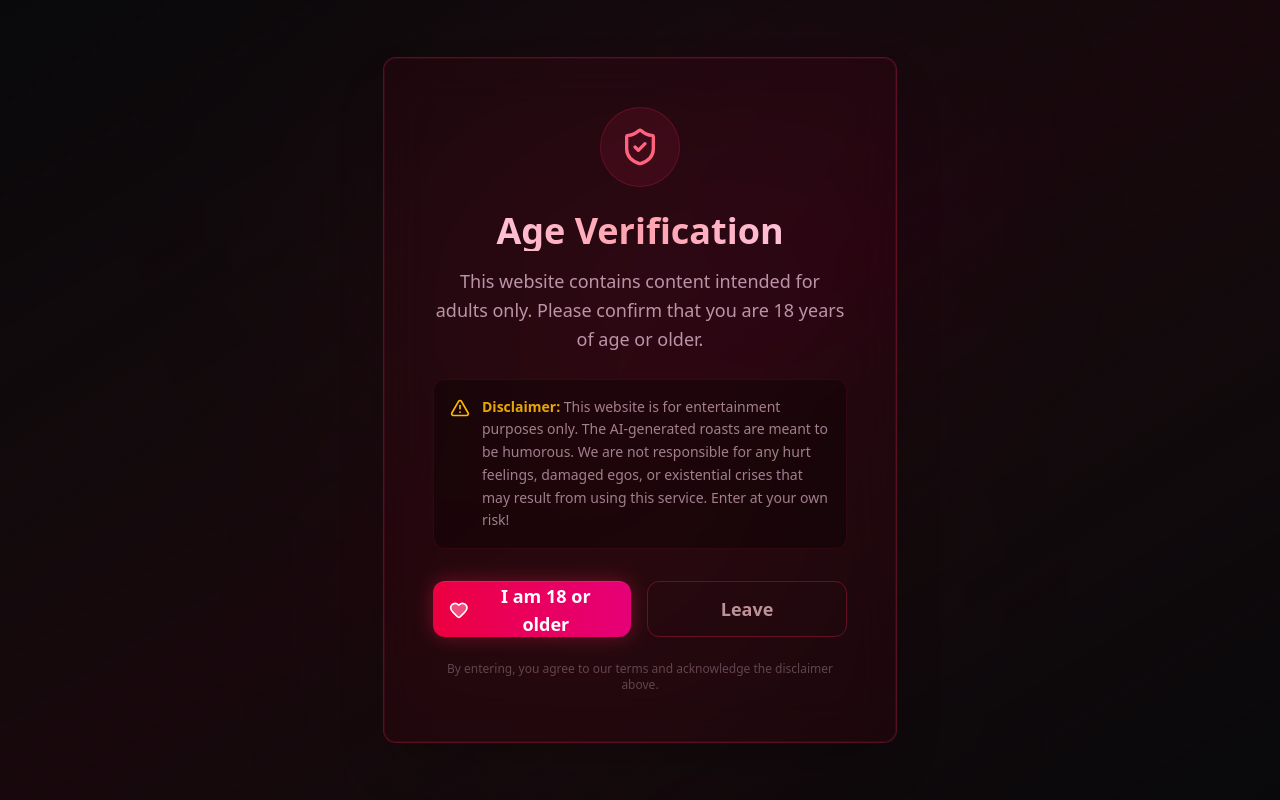
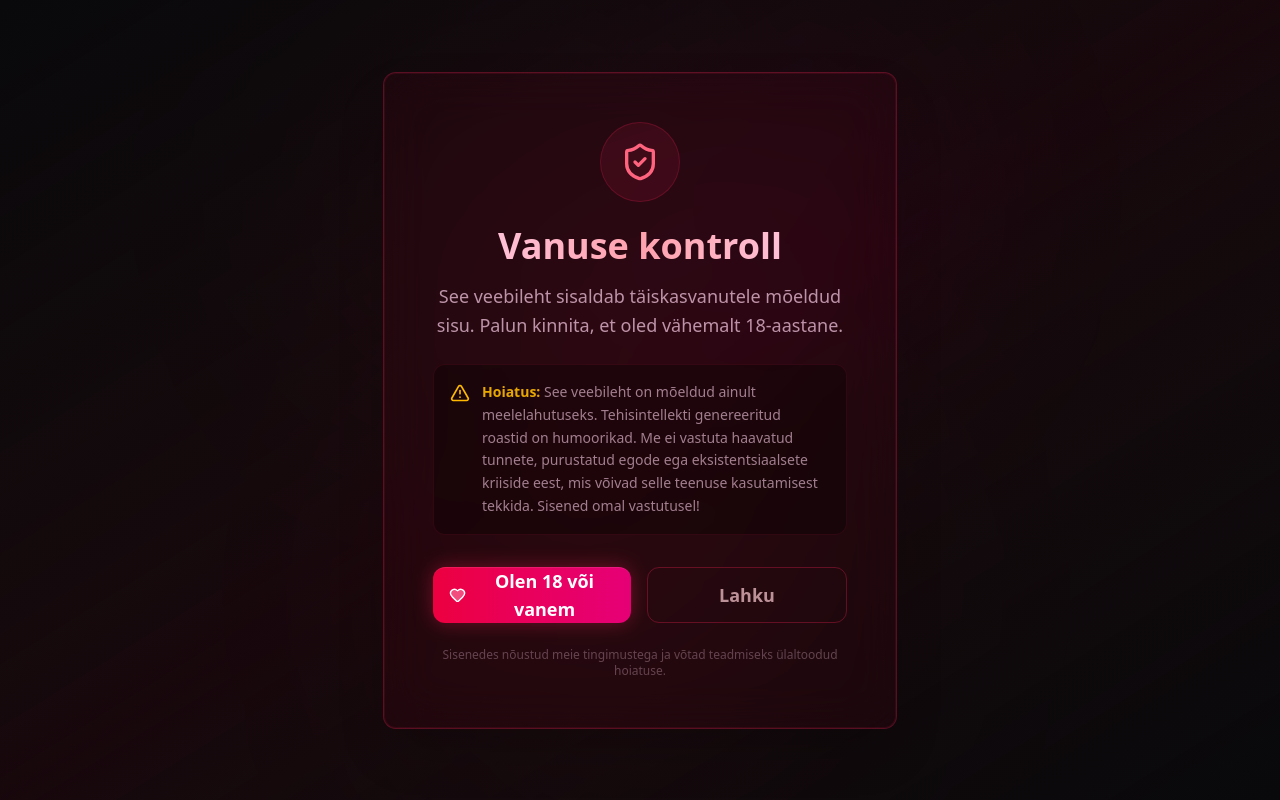
Before and after one commit to Kozippp/rizzrater, a Next.js app: page / in a window 1280 px wide. Built offline with nearby package versions, Linux system fonts and the light colour scheme; a web font is replaced by a local one.

Commit message:
Translate age verification to Estonian
- All text now in Estonian language
- Disclaimer, buttons, and descriptions translated

```diff
--- a/src/components/AgeVerification.tsx
+++ b/src/components/AgeVerification.tsx
@@ -75,12 +75,12 @@ export function AgeVerification({ children }: { children: React.ReactNode }) {
 
                 {/* Title */}
                 <h1 className="text-3xl md:text-4xl font-bold text-transparent bg-clip-text bg-gradient-to-r from-pink-200 via-rose-300 to-pink-200 mb-4">
-                  Age Verification
+                  Vanuse kontroll
                 </h1>
 
                 {/* Description */}
                 <p className="text-pink-200/70 text-lg mb-6 leading-relaxed">
-                  This website contains content intended for adults only. Please confirm that you are 18 years of age or older.
+                  See veebileht sisaldab täiskasvanutele mõeldud sisu. Palun kinnita, et oled vähemalt 18-aastane.
                 </p>
 
                 {/* Disclaimer */}
@@ -88,7 +88,7 @@ export function AgeVerification({ children }: { children: React.ReactNode }) {
                   <div className="flex items-start gap-3">
                     <AlertTriangle className="w-5 h-5 text-amber-400 flex-shrink-0 mt-0.5" />
                     <p className="text-sm text-pink-200/60 text-left leading-relaxed">
-                      <strong className="text-amber-400/90">Disclaimer:</strong> This website is for entertainment purposes only. The AI-generated roasts are meant to be humorous. We are not responsible for any hurt feelings, damaged egos, or existential crises that may result from using this service. Enter at your own risk!
+                      <strong className="text-amber-400/90">Hoiatus:</strong> See veebileht on mõeldud ainult meelelahutuseks. Tehisintellekti genereeritud roastid on humoorikad. Me ei vastuta haavatud tunnete, purustatud egode ega eksistentsiaalsete kriiside eest, mis võivad selle teenuse kasutamisest tekkida. Sisened omal vastutusel!
                     </p>
                   </div>
                 </div>
@@ -101,7 +101,7 @@ export function AgeVerification({ children }: { children: React.ReactNode }) {
                   >
                     <span className="flex items-center gap-2">
                       <Heart className="w-5 h-5 fill-white/30" />
-                      I am 18 or older
+                      Olen 18 või vanem
                     </span>
                   </Button>
 
@@ -110,13 +110,13 @@ export function AgeVerification({ children }: { children: React.ReactNode }) {
                     variant="outline"
                     className="flex-1 h-14 text-lg font-semibold bg-transparent border-rose-500/30 text-rose-200/70 hover:bg-rose-500/10 hover:text-rose-200 rounded-xl transition-all duration-300"
                   >
-                    Leave
+                    Lahku
                   </Button>
                 </div>
 
                 {/* Footer note */}
                 <p className="text-xs text-pink-200/30 mt-6">
-                  By entering, you agree to our terms and acknowledge the disclaimer above.
+                  Sisenedes nõustud meie tingimustega ja võtad teadmiseks ülaltoodud hoiatuse.
                 </p>
               </CardContent>
             </Card>
```
